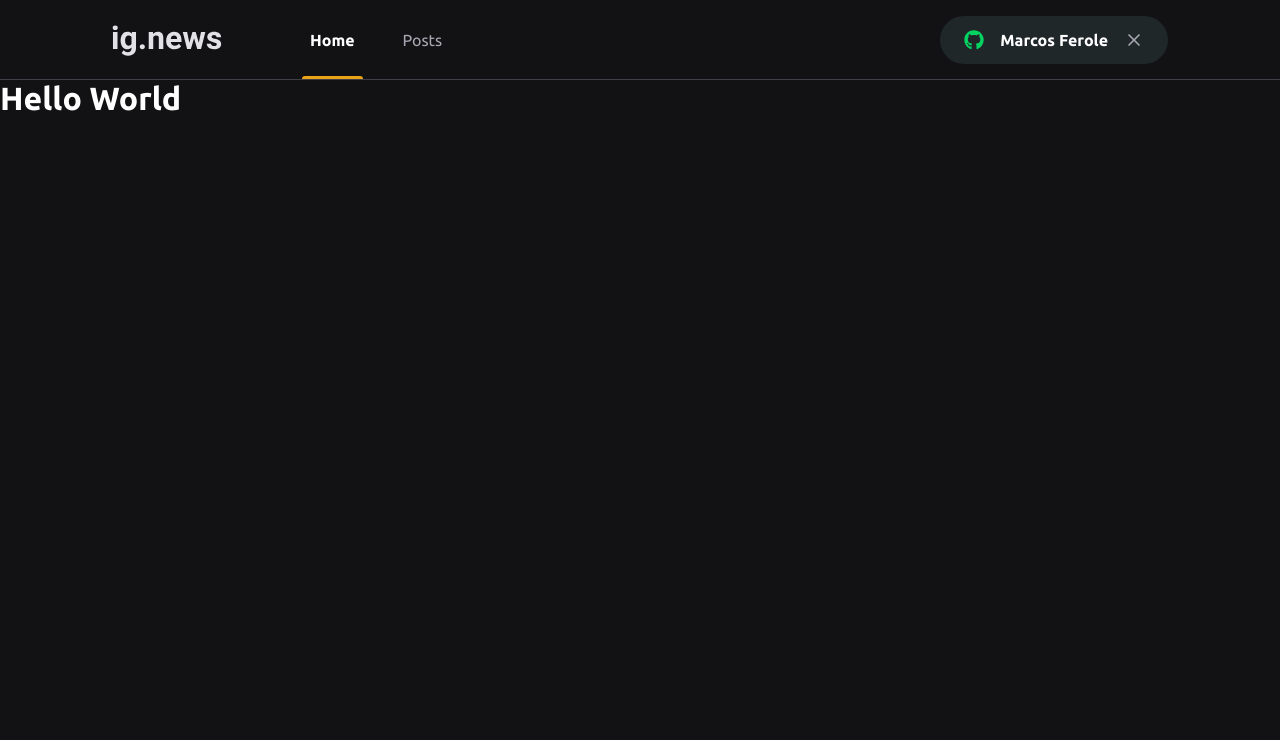
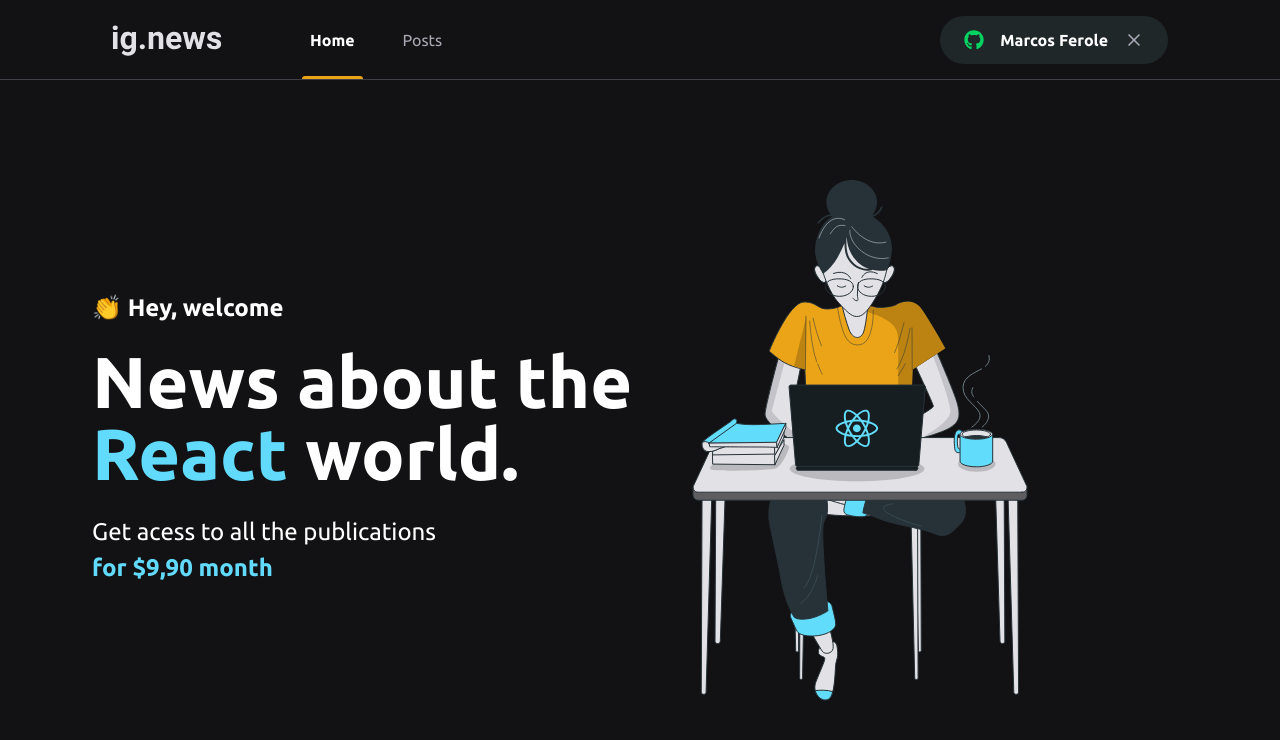
Before and after one commit to m4rcaoferole/ignews, a Next.js app: page / in a window 1280 px wide. Shown: the top 740 px of the page. Built offline with nearby package versions, Linux system fonts and the light colour scheme.

Commit message:
feature-screen-home

```diff
--- /dev/null
+++ b/src/pages/home.module.scss
@@ -0,0 +1,41 @@
+.contentContainer {
+  max-width: 1120px;
+  margin: 0;
+  padding: 0 2rem;
+  height: calc(100vh - 5rem);
+
+  display: flex;
+  align-items: center;
+  justify-content: center;
+}
+
+.hero {
+  max-width: 600px;
+
+  > span {
+    font-size: 1.5rem;
+    font-weight: bold;
+  }
+
+  h1 {
+    font-size: 4.5rem;
+    line-height: 4.5rem;
+    font-weight: 900;
+    margin-top: 1.5rem;
+
+    span {
+      color: var(--cyan-500);
+    }
+  }
+
+  p {
+    font-size: 1.5rem;
+    line-height: 2.25rem;
+    margin-top: 1.5rem;
+
+    span {
+      color: var(--cyan-500);
+      font-weight: bold;
+    }
+  }
+}
--- a/src/pages/index.tsx
+++ b/src/pages/index.tsx
@@ -1,14 +1,26 @@
 import Head from 'next/head'
+
+import styles from './home.module.scss'
 
 export default function Home() {
   return (
     <>
       <Head>
-        <title>Inicio | ig.news</title>
+        <title>Home | ig.news</title>
       </Head>
-      <h1>
-        Hello <span>World</span>
-      </h1>
+      <main className={styles.contentContainer}>
+        <section className={styles.hero}>
+          <span>👏 Hey, welcome</span>
+          <h1>News about the <span>React</span> world.</h1>
+          <p>
+            Get acess to all the publications <br />
+            <span>for $9,90 month</span>
+          </p>
+
+        </section>
+
+        <img src="/images/avatar.svg" alt="Girl coding" />
+      </main>
     </>
   )
 }
```
